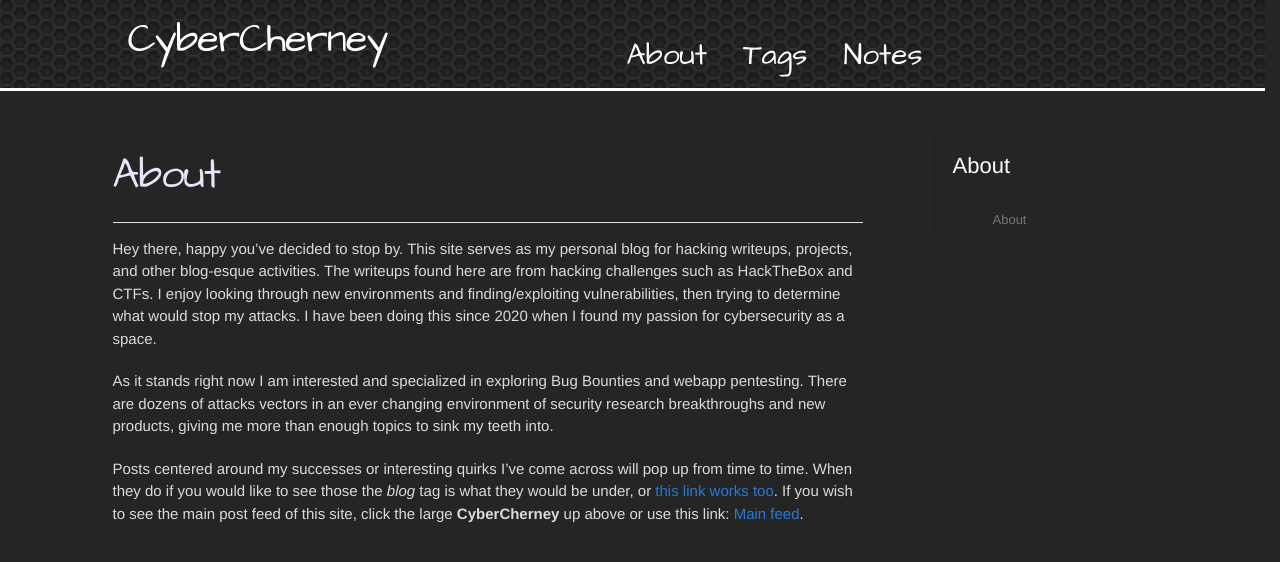
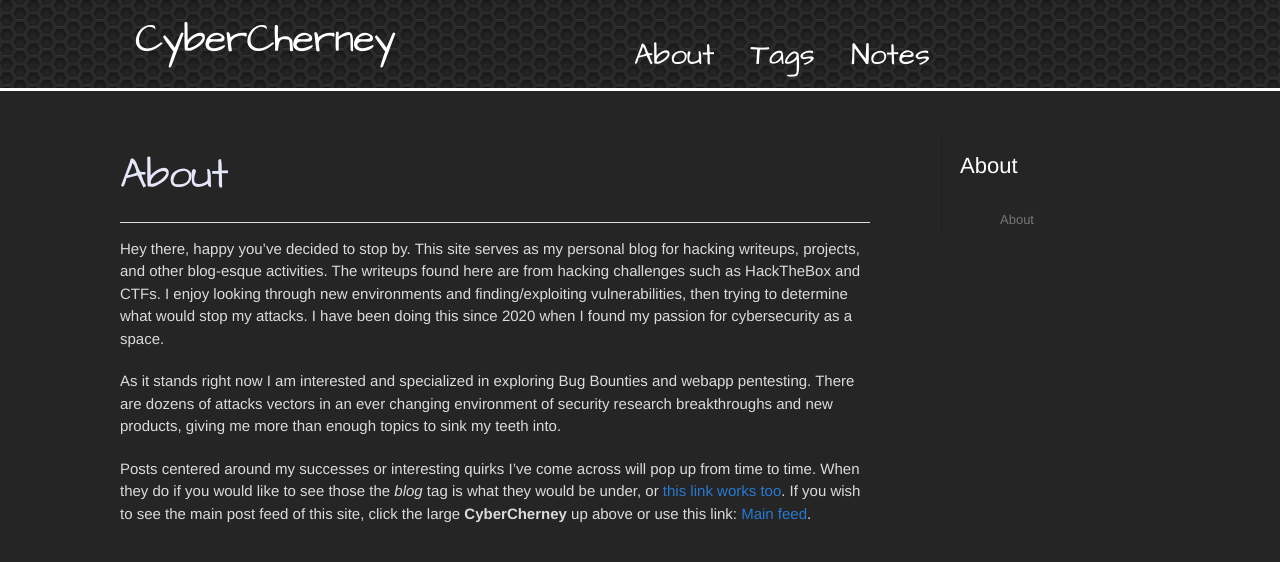
Before and after one commit to CyberCherney/cybercherney.github.io, a Jekyll site: the page built from about.md, in a window 1280 px wide. Shown: the top 562 px of the page. Built offline with Jekyll 4.4.1, drawn with Linux system fonts in a browser that asks for light colours.

Commit message:
made scrollbar always render

```diff
--- a/_sass/normalize.scss
+++ b/_sass/normalize.scss
@@ -10,7 +10,7 @@
   font-family: sans-serif; /* 1 */
   -ms-text-size-adjust: 100%; /* 2 */
   -webkit-text-size-adjust: 100%; /* 2 */
-  scrollbar-gutter: stable;
+  overflow-y: scroll;
 }
 
 /**
```
